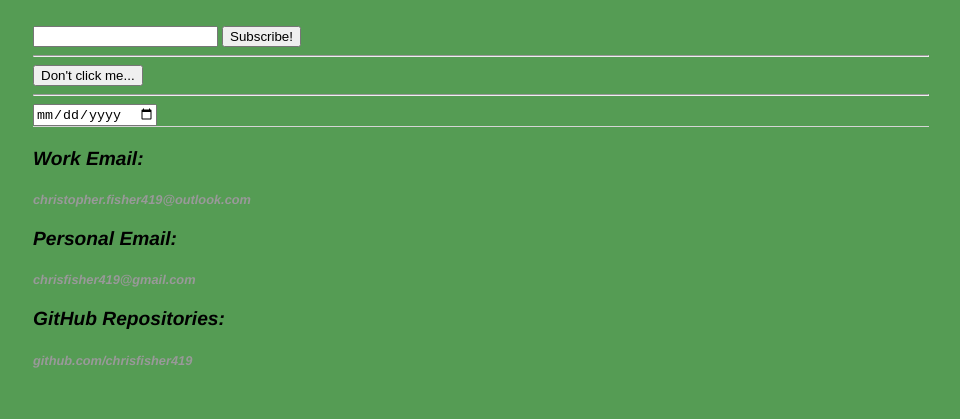
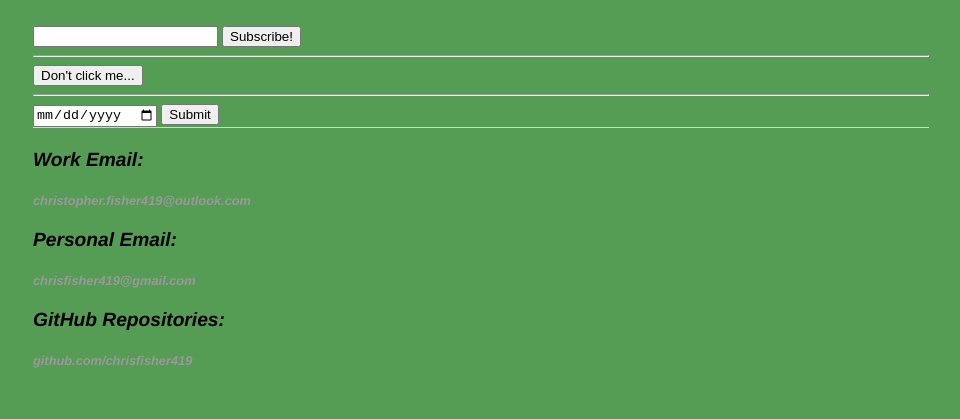
Before and after one commit to chrisfisher419/chrisfisher419.github.io, a Jekyll site: the page built from playground/index.html, in a window 1280 px wide. Shown: the part 908-1327 px from the top of the page, without its empty margins (159-1119 px from the left). Built offline with Jekyll 4.4.1, drawn with Linux system fonts in a browser that asks for light colours.

Commit message:
Update index.html

```diff
--- a/playground/index.html
+++ b/playground/index.html
@@ -28,8 +28,8 @@
 	  <input type="text" name="email" />
 	  <input type="submit" value="Subscribe!" /> <hr />
 	  <button> Don't click me... </button> <hr />
-	  <label for="today" What is today's date? </label>
+	  <label for="today" What day is the day of tomorrow but belongs to yesterday when today is no more? </label>
 	  <input type="date" name="today"/>
-	  <nput type="submit" value="Submit" />
+	  <input type="submit" value="Submit" />
 
   </form>
```
